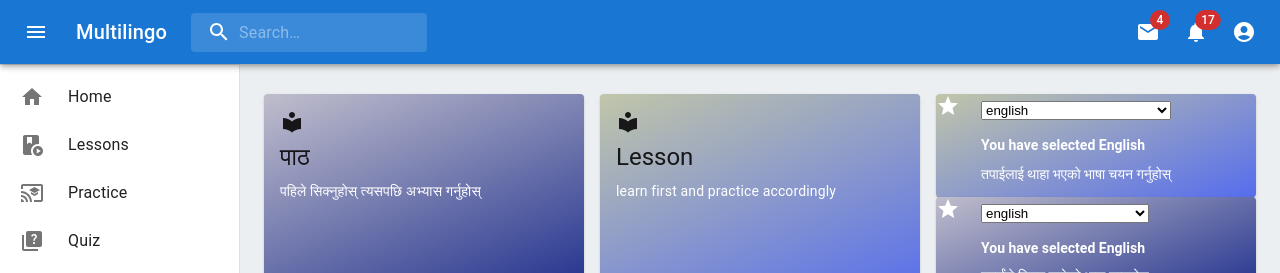
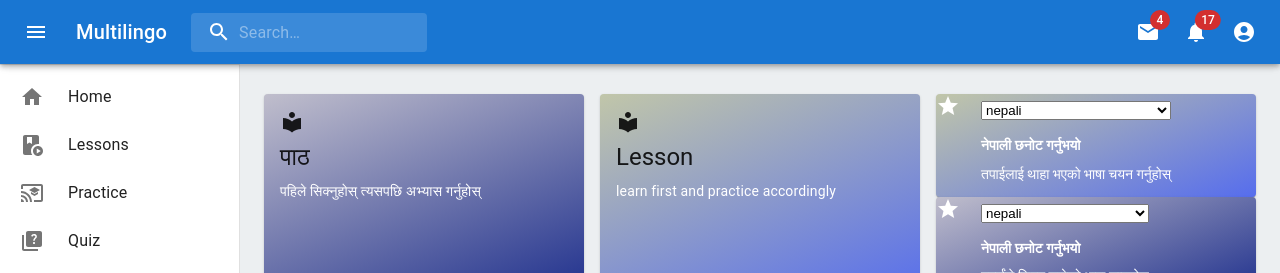
Before and after one commit to sristhilamichhane/multilingo, a React (Vite) app in the folder frontend/: page / in a window 1280 px wide. Shown: the top 273 px of the page. Built offline with nearby package versions, Linux system fonts and the light colour scheme.

Commit message:
feat: :sparkles: For the selection of language

```diff
--- a/frontend/src/components/Combobox.jsx
+++ b/frontend/src/components/Combobox.jsx
@@ -4,7 +4,7 @@
 import { Stack } from "@mui/material";
 
 export default function ComboBox() {
-  const [language, setLanguage] = useState("english");
+  const [language, setLanguage] = useState("nepali");
   const [content, setContent] = useState({});
 
   useEffect(() => {
```
